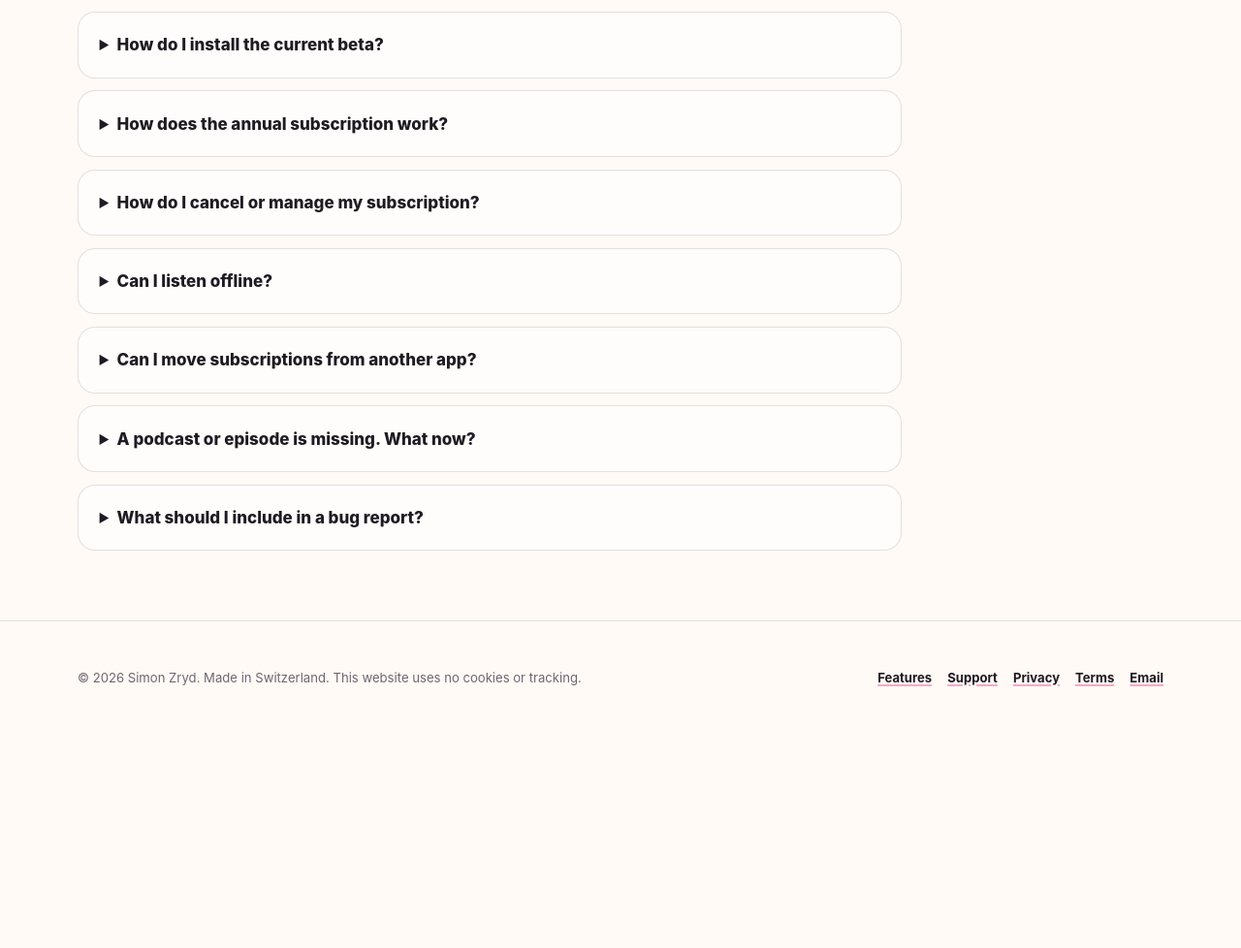
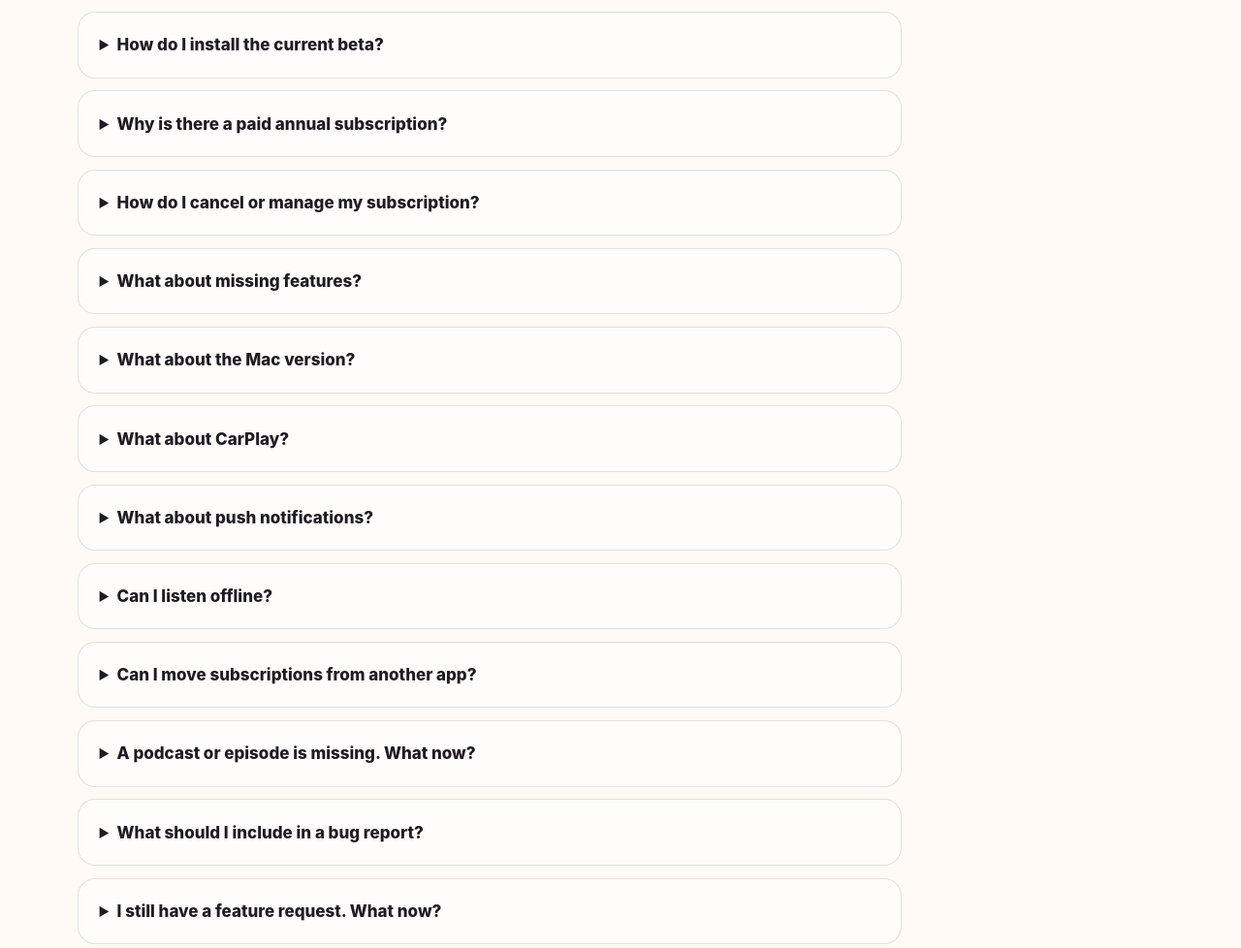
Before and after one commit to sz791s/jollypod-site, a plain HTML site: page support/index.html in a window 1280 px wide. Shown: the part 1129-2107 px from the top of the page at 97% size. Before the commit the page ends 1888 px from the top, so only its background shows below. Drawn offline with Linux system fonts and the light colour scheme.

Commit message:
Update support FAQ

```diff
--- a/support/index.html
+++ b/support/index.html
@@ -48,12 +48,29 @@
             <p>Install Apple’s TestFlight app, then open the <a href="https://testflight.apple.com/join/Uh3skMhD">JollyPod invitation</a> on your Apple device and follow the prompts.</p>
           </details>
           <details>
-            <summary>How does the annual subscription work?</summary>
-            <p>JollyPod is free to use and offers an optional paid annual subscription. The exact price and included benefits are shown in the app before purchase. Apple handles payment, renewal, cancellation, and refunds under its store rules.</p>
+            <summary>Why is there a paid annual subscription?</summary>
+            <p>I first wanted to launch JollyPod for free, but I pay for the Apple Developer Account and for Codex. My goal is not to make money, just to recover some of what I spend. I appreciate every contribution, and I think it is worth the money if you enjoy the app.</p>
+            <p>If you cannot afford it, write to me and I will send you a gift code. Apple handles payment, renewal, cancellation, and refunds under its store rules.</p>
           </details>
           <details>
             <summary>How do I cancel or manage my subscription?</summary>
             <p>Open Settings on your Apple device, tap your name, then tap Subscriptions. Choose JollyPod to view or change the subscription. Deleting the app does not cancel a subscription.</p>
+          </details>
+          <details>
+            <summary>What about missing features?</summary>
+            <p>My main focus is reliability and speed, not adding every feature immediately. I know there are still issues, especially with iCloud sync, and I want the basics to feel solid first.</p>
+          </details>
+          <details>
+            <summary>What about the Mac version?</summary>
+            <p>JollyPod is built for iOS first. iPad and Mac work and I activate them, but they are not visually polished yet. Once I am happy with the iOS version, I will work on the others.</p>
+          </details>
+          <details>
+            <summary>What about CarPlay?</summary>
+            <p>CarPlay is not available yet for the same reason. It will come once iOS is in good shape.</p>
+          </details>
+          <details>
+            <summary>What about push notifications?</summary>
+            <p>Push notifications do not exist yet. The setup is not trivial and reliable delivery is not free, so it is not a high priority right now.</p>
           </details>
           <details>
             <summary>Can I listen offline?</summary>
@@ -71,6 +88,10 @@
             <summary>What should I include in a bug report?</summary>
             <p>Please include your device model, operating system version, JollyPod version, steps that reproduce the problem, and a screenshot if it helps. Do not send passwords or sensitive personal information.</p>
           </details>
+          <details>
+            <summary>I still have a feature request. What now?</summary>
+            <p>Please reach out. If it is possible and does not clutter the app, I will try to add it.</p>
+          </details>
         </div>
       </section>
     </main>
```
